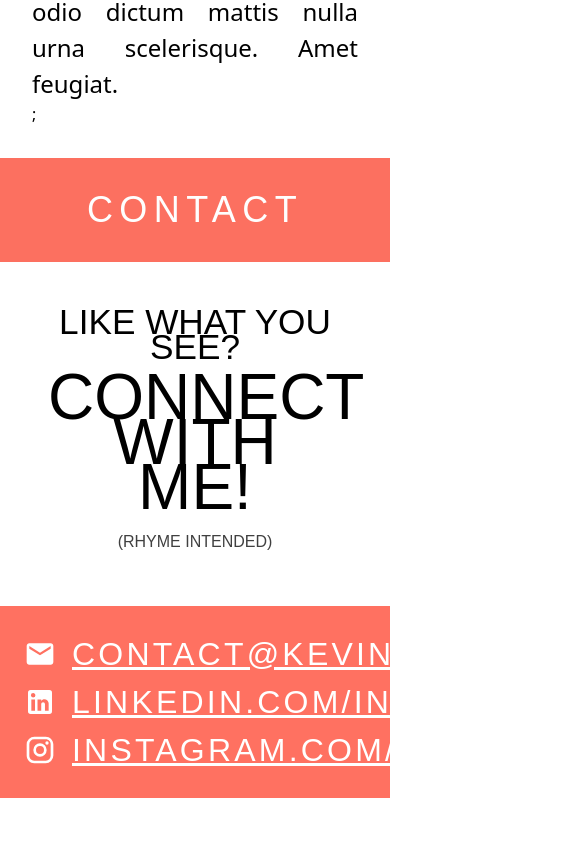
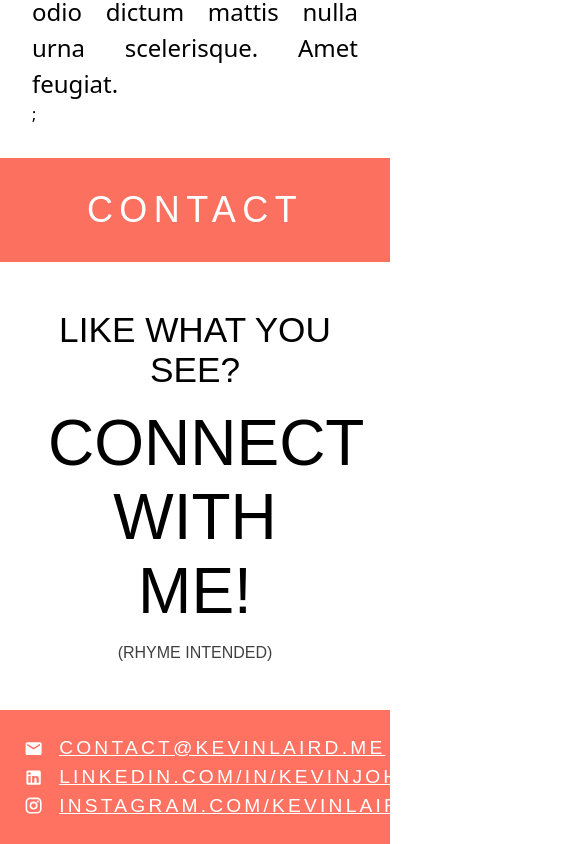
Before and after one commit to KevinLaird/leadership-profile, a React (Vite) app: page / in a window 390 px wide. Shown: the part 9464-10308 px from the top of the page, 585 px wide, since content can reach past the window. Before the commit the page ends 10262 px from the top, so only its background shows below. Built offline with nearby package versions, Linux system fonts and the light colour scheme; a web font is replaced by a local one.

Commit message:
Removed funky line height

```diff
--- a/src/sections/Contact.module.css
+++ b/src/sections/Contact.module.css
@@ -57,7 +57,6 @@
   .textContainer {
     margin: 3rem; /* Further reduce margin for smaller screens */
     letter-spacing: normal;
-    line-height: 0.7;
   }
 
   .h2 {
@@ -70,7 +69,6 @@
 
   .h4 {
     font-size: 1rem; /* Further decrease font size for smaller screens */
-    line-height: 2;
   }
 
   .ctaContainer {
@@ -79,5 +77,16 @@
 
   .linkContainer {
     padding: 1.5rem; /* Further decrease padding for smaller screens */
+    font-size: 4rem;
+  }
+  .cta {
+    font-size: 1.6rem;
   }
 }
+
+/* Media query for screens smaller than 480px */
+@media (max-width: 480px) {
+  .cta {
+    font-size: 1.2rem;
+  }
+}
```
